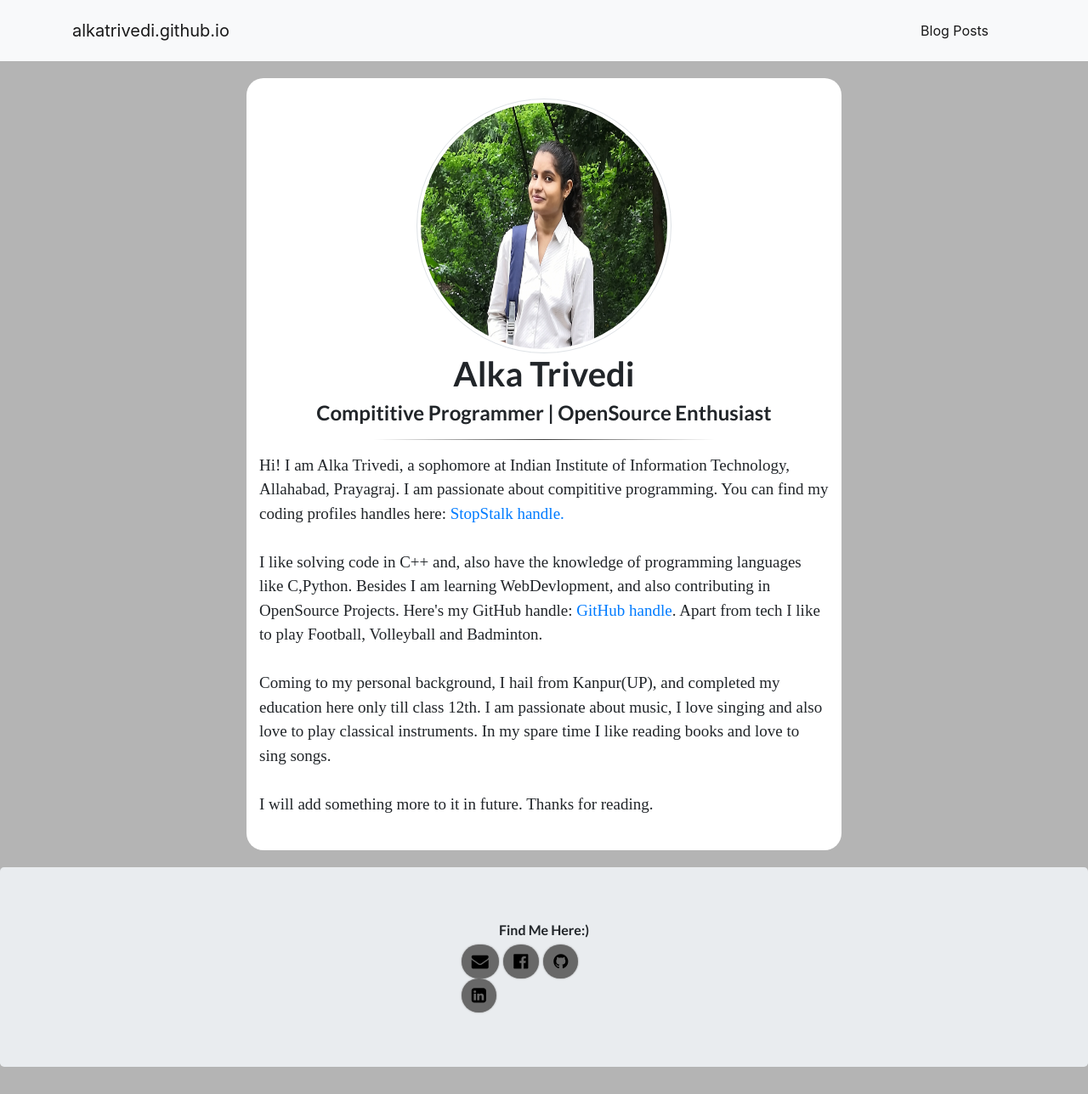
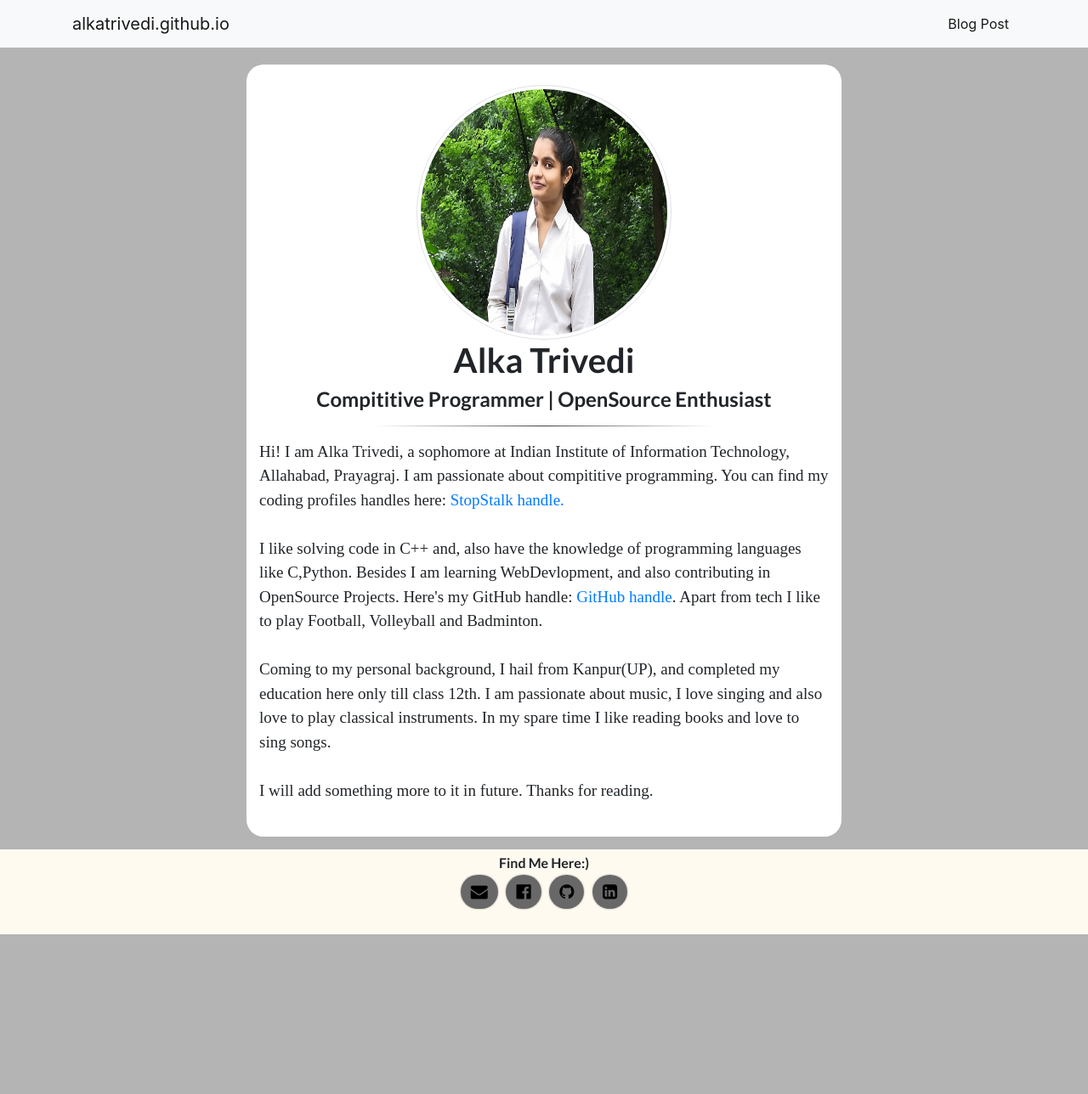
Before and after one commit to alkatrivedi/alkatrivedi.github.io, a plain HTML site: page index.html in a window 1280 px wide. Shown: the whole page at 85% size. After the commit the page ends 1100 px from the top, so only its background shows below. Drawn offline with nearby package versions, Linux system fonts and the light colour scheme.

Commit message:
footer and icons in one line

```diff
--- a/index.css
+++ b/index.css
@@ -11,6 +11,7 @@ h4{
 h6{
 	text-align:center;
 	font-family:lato;
+	padding-top:6px;
 }
 
 hr{
@@ -25,6 +26,8 @@ hr{
 	width:80%;
 	margin:20px auto;
 	border-radius:20px;
+	background:white;
+	margin-bottom:15px;
 }
 
 p{
@@ -36,23 +39,66 @@ body{
 	background:rgb(180,180,180);
 }
 
-#content{
-	background:white;
-}
-
-.icons{
-	display:inline-block;
+/*.icons{
+	display:inline;
+	position:relative;
 	padding-left:42%;
 	padding-right:43%;
 	font-size:20px;
-}
-
+}*/
 
 i.fa {
-	display:inline-block;
+	display:inline;
   	border-radius: 60px;
   	box-shadow: 0px 0px 2px #888;
  	padding: 0.5em 0.6em;
   	background:#686868;
   	color:black;
 }
+
+#special{
+	padding-top:12px;
+}
+
+.footer{
+	position-bottom:fixed;
+	left:0;
+	bottom:0;
+	height:100px;
+	width:100%;
+	background:#FFFAF0;
+}
+
+ul.icons i{
+	/*padding: 5px;*/
+    /*border-radius: 5px;*/
+    /*background-color: lightblue;*/
+    width: 36px;
+    height: 36px;
+}
+
+ul.icons{
+	list-style-type: none;
+	/*padding-left:42%;
+	padding-right:43%;*/
+    margin: 0;
+    padding: 0;
+}
+
+
+ul.icons li{
+    display: inline-block;
+    margin:2px;
+}
+
+
+ul.icons{
+    list-style-type: none;
+    margin: 0;
+    padding: 0;
+    font-size: 20px;
+}
+
+.center{
+	text-align:center;
+}
--- a/index.html
+++ b/index.html
@@ -3,6 +3,8 @@
 <head>
 	<title>ALKA TRIVEDI</title>
 	<link rel="stylesheet" href="https://stackpath.bootstrapcdn.com/bootstrap/4.5.0/css/bootstrap.min.css" integrity="sha384-9aIt2nRpC12Uk9gS9baDl411NQApFmC26EwAOH8WgZl5MYYxFfc+NcPb1dKGj7Sk" crossorigin="anonymous">
+  	<script src="https://code.jquery.com/jquery-3.5.1.slim.min.js" integrity="sha384-DfXdz2htPH0lsSSs5nCTpuj/zy4C+OGpamoFVy38MVBnE+IbbVYUew+OrCXaRkfj" crossorigin="anonymous"></script>
+	<script src="https://cdn.jsdelivr.net/npm/popper.js@1.16.0/dist/umd/popper.min.js" integrity="sha384-Q6E9RHvbIyZFJoft+2mJbHaEWldlvI9IOYy5n3zV9zzTtmI3UksdQRVvoxMfooAo" crossorigin="anonymous"></script>
 	<script src="https://stackpath.bootstrapcdn.com/bootstrap/4.5.0/js/bootstrap.min.js" integrity="sha384-OgVRvuATP1z7JjHLkuOU7Xw704+h835Lr+6QL9UvYjZE3Ipu6Tp75j7Bh/kR0JKI" crossorigin="anonymous"></script>
 	<link rel="stylesheet" type="text/css" href="index.css">
 	<link rel="stylesheet" href="https://cdnjs.cloudflare.com/ajax/libs/font-awesome/4.7.0/css/font-awesome.min.css">
@@ -10,20 +12,23 @@
 	<link href="https://fonts.googleapis.com/css2?family=Lato:wght@700&display=swap" rel="stylesheet">
 </head>
 <body>
-	<nav class="navbar navbar-expand-lg navbar-light bg-light navbar-fixed-top">
+	<nav class="navbar navbar-expand-lg navbar-light bg-light">
 		<div class="container">
-			<div class="navbar-header">
-		<a href="#" class="navbar-brand"><span class="glyphicon glyphicon-pictures" aria-hidden="true"></span> alkatrivedi.github.io</a>
-	</div>
-	<div class="navbar" id="navbarSupportedContent">
-  	<ul class="navbar-nav mr-auto mr-sm-2">
+			<a class="navbar-brand" href="https://alkatrivedi.github.io/">alkatrivedi.github.io</a>
+	  			<button class="navbar-toggler" type="button" data-toggle="collapse" data-target="#navbarSupportedContent" aria-controls="navbarSupportedContent" aria-expanded="false" aria-label="Toggle navigation">
+	    		<span class="navbar-toggler-icon"></span>
+	  			</button>
+
+	  		<div class="collapse navbar-collapse" id="navbarSupportedContent">
+	    		<ul class="navbar-nav ml-auto">
 	      			<li class="nav-item active">
-        <a class="nav-link" href="#">Blog Posts<span class="sr-only">(current)</span></a>
+	        			<a class="nav-link" href="https://alkatrivedi.github.io/">Blog Post<span class="sr-only">(current)</span></a>
 	      			</li>
 	    		</ul>
 	  		</div>
+		</div>
 	</nav>
-<!-- <br> -->
+
 <div class="container" id="content">
 	<br>
 	<img src="alka.jpg" style="width:300px;height:300px;border-radius:60%; display:block;margin-left:auto;margin-right:auto;" class="img-thumbnail">
@@ -47,16 +52,14 @@
 		<br>
 	</div>
 </div>
-	<div class="jumbotron">
+	<div class="footer">
+		<ul class="icons center">
 			<h6>Find Me Here:)</h6>
-		<div class="icons">
-			<div class="cirlce-icons">
-			<a href="mailto:alkatrivedi12dec@gmail.com" target="blank"><i class="fa fa-envelope" aria-hidden="true" title="gmail"></i></a>
-			<a href="https://www.facebook.com/alka.trivedi.549" target="blank"><i class="fa fa-facebook-official" aria-hidden="true" title="facebook"></i></i></a>
-			<a href="https://github.com/alkatrivedi" target="blank"><i class="fa fa-github" aria-hidden="true" title="github"></i></a>
-			<a href="https://www.linkedin.com/in/alka-trivedi" target="blank"><i class="fa fa-linkedin-square" aria-hidden="true" title="Linkedin"></i></a>
-			</div>
-		</div>
+    		<li><a href="mailto:alkatrivedi12dec@gmail.com" target="blank"><i class="fa fa-envelope" aria-hidden="true" title="gmail"></i></a></li>
+    		<li><a href="https://www.facebook.com/alka.trivedi.549" target="blank"><i class="fa fa-facebook-official" aria-hidden="true" title="facebook"></i></a></li>
+    		<li><a href="https://github.com/alkatrivedi" target="blank"><i class="fa fa-github" aria-hidden="true" title="github"></i></a></li>
+    		<li><a href="https://www.linkedin.com/in/alka-trivedi" target="blank"><i class="fa fa-linkedin-square" aria-hidden="true" title="Linkedin"></i></a></li>
+		</ul>
 	</div>
 </body>
 </html>
```
Lines whose indentation alone changed are shown as unchanged.
